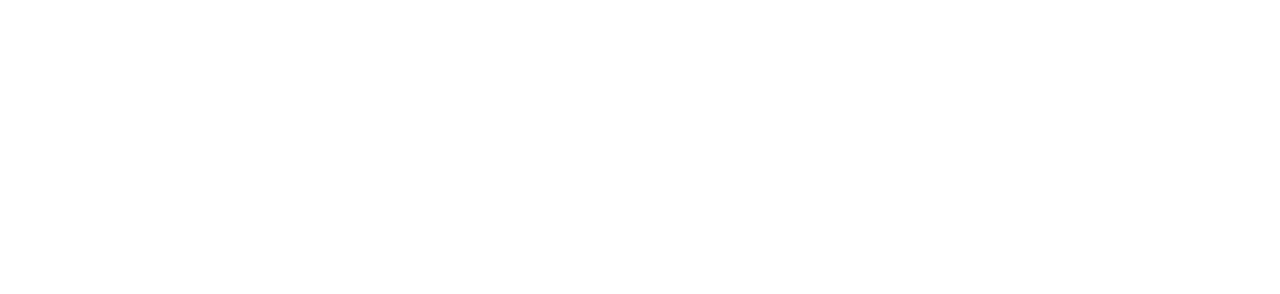
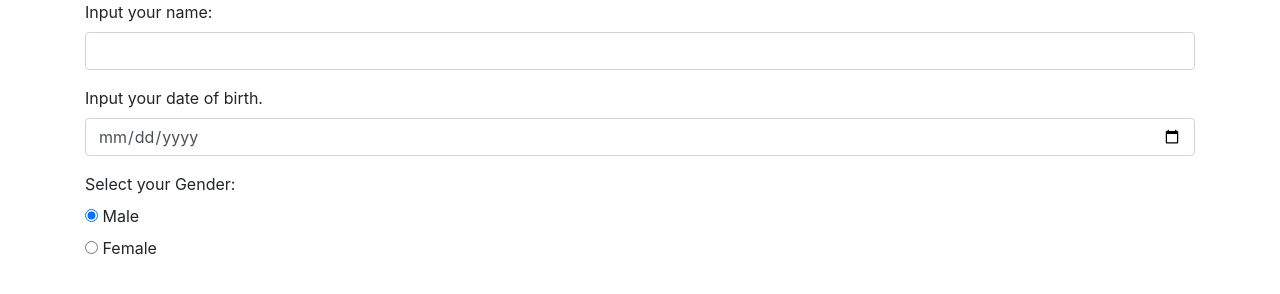
Before and after one commit to RJGore92/more-branching, a plain HTML site: page index2.html in a window 1280 px wide. Drawn offline with nearby package versions, Linux system fonts and the light colour scheme.

Commit message:
Final commit for November 26, 2018.  It contains the Political Meter assignment update for starting the initial forms, and the assignment spin will have a color spectrum meter instead of measuring placement on a political spectrum.

```diff
--- a/index2.html
+++ b/index2.html
@@ -10,7 +10,38 @@
   </head>
   <body>
     <div class="container">
+      <div id="formA">
+        <form id="initialForm">
+          <div class="form-group">
+            <label for="prelimInputA">Input your name:</label>
+            <input type="text" class="form-control" name="prelimInputA">
+          </div>
+          <div class="form-group">
+            <label for="prelimInputB">Input your date of birth.</label>
+            <input type="date" class="form-control" name="prelimInputB">
+          </div>
+          <div class="form-group">
+            <label>Select your Gender:</label>
+            <div class="radio">
+              <label>
+                <input type="radio" name="gender" value="Male" checked>
+                Male
+              </label>
+            </div>
+            <div class="radio">
+              <label>
+                <input type="radio" name="gender" value="Female">
+                Female
+              </label>
+            </div>
+          </div>
+        </form>
+      </div>
+      <div class="formB">
+        <form id="mainFormA">
 
+        </form>
+      </div>
     </div>
   </body>
 </html>
```
Also changed, not shown: 1 other file.
